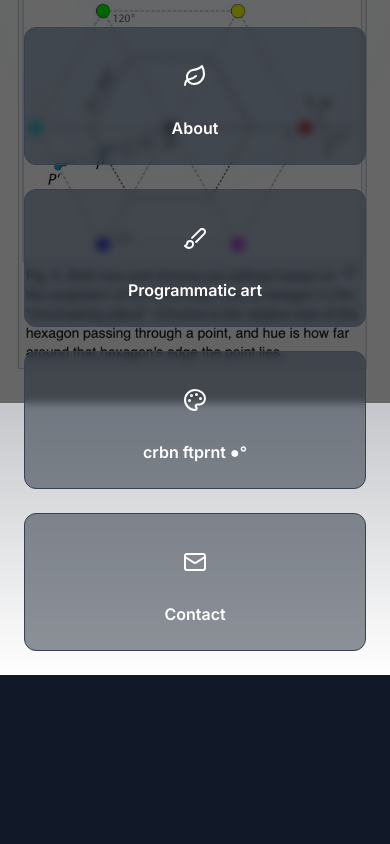
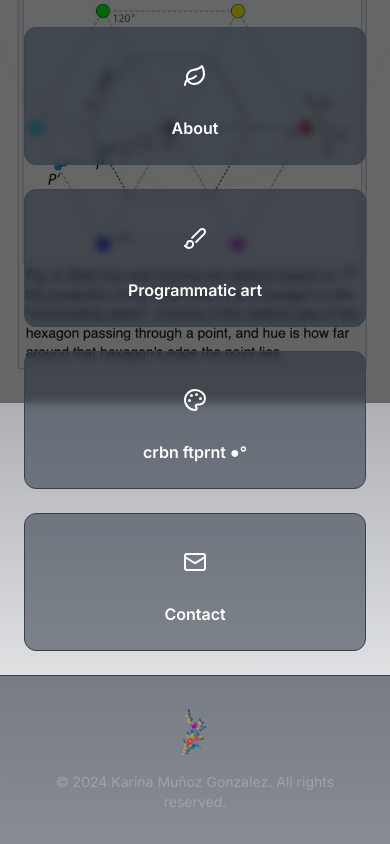
Before and after one commit to karinamzalez/xicana, a Next.js app: page / in a window 390 px wide. Shown: the part 441-1285 px from the top of the page. Before the commit the page ends 1116 px from the top, so only its background shows below. Built offline with nearby package versions, Linux system fonts and the light colour scheme.

Commit message:
update mobile footer

```diff
--- a/app/page.tsx
+++ b/app/page.tsx
@@ -555,6 +555,22 @@ export default function Home() {
             </motion.div>
           )}
         </AnimatePresence>
+
+        {/* Mobile Footer */}
+        <footer className="md:hidden py-8 px-6 bg-gray-900/50 backdrop-blur-sm border-t border-gray-700">
+          <div className="flex flex-col items-center space-y-4">
+            <Image
+              src="/images/icon.png"
+              alt="Footer Icon"
+              width={58}
+              height={58}
+              className="w-12 h-12 rounded-lg"
+            />
+            <p className="text-sm text-gray-400 text-center">
+              © 2024 Karina Muñoz Gonzalez. All rights reserved.
+            </p>
+          </div>
+        </footer>
       </div>
     </div>
   )
```
Also changed, not shown: public/images/icon.png (added).
